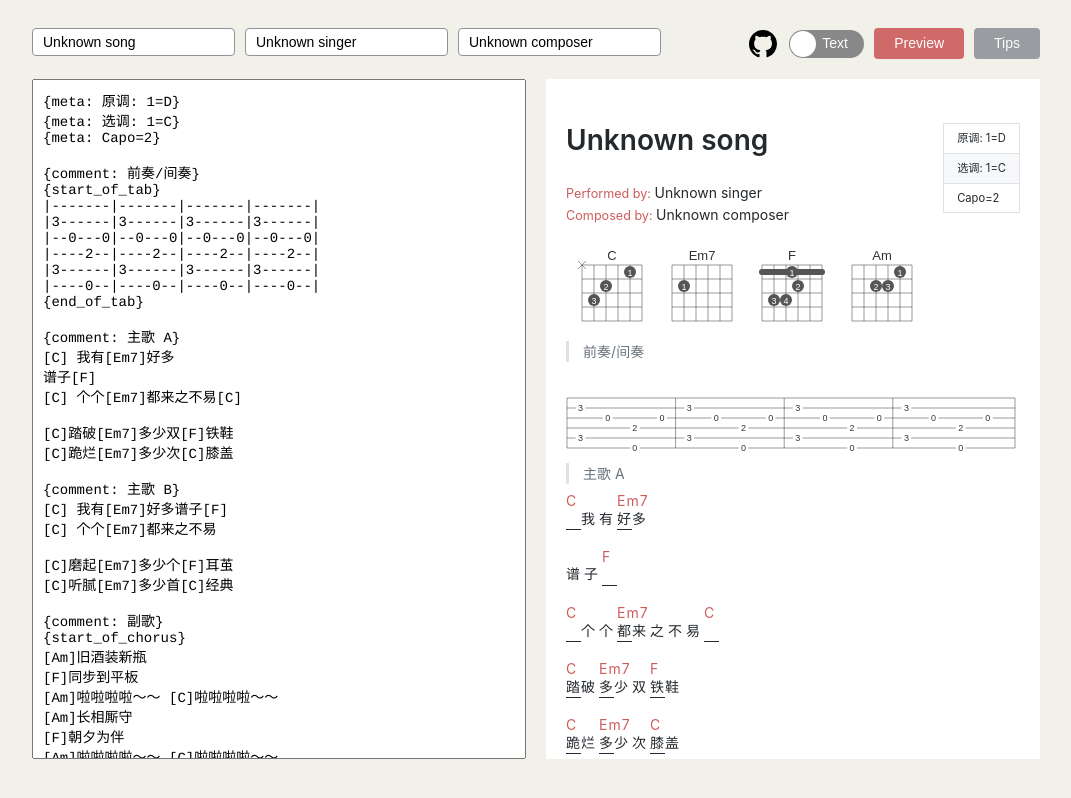
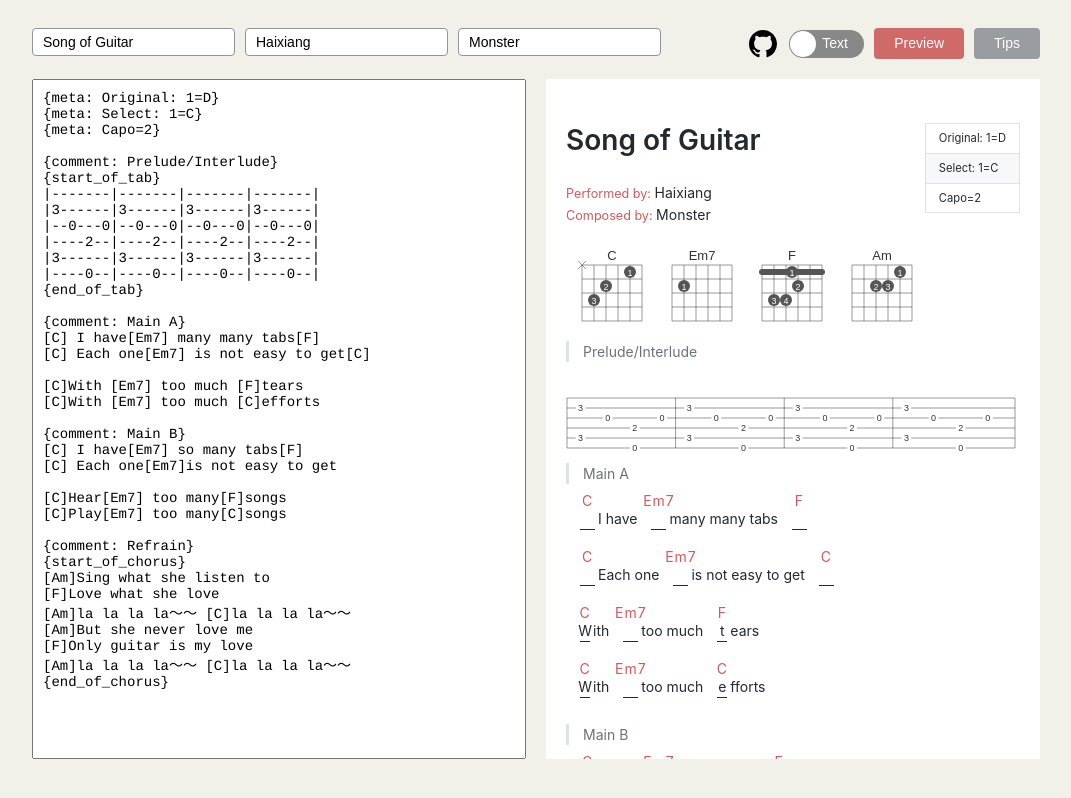
Before and after one commit to haixiangyan/guitar-tabs-editor, a React (Create React App) app: page / in a window 1280 px wide. Shown: the whole page, without its empty margins (104-1175 px from the left). Built offline with nearby package versions, Linux system fonts and the light colour scheme.

Commit message:
Update styles

```diff
--- a/src/assets/dataSource/editor.js
+++ b/src/assets/dataSource/editor.js
@@ -1,9 +1,9 @@
 export default {
-  content: `{meta: 原调: 1=D}
-{meta: 选调: 1=C}
+  content: `{meta: Original: 1=D}
+{meta: Select: 1=C}
 {meta: Capo=2}
 
-{comment: 前奏/间奏}
+{comment: Prelude/Interlude}
 {start_of_tab}
 |-------|-------|-------|-------|
 |3------|3------|3------|3------|
@@ -13,28 +13,27 @@ export default {
 |----0--|----0--|----0--|----0--|
 {end_of_tab}
 
-{comment: 主歌 A}
-[C] 我有[Em7]好多
-谱子[F]
-[C] 个个[Em7]都来之不易[C]
+{comment: Main A}
+[C] I have[Em7] many many tabs[F]
+[C] Each one[Em7] is not easy to get[C]
 
-[C]踏破[Em7]多少双[F]铁鞋
-[C]跪烂[Em7]多少次[C]膝盖
+[C]With [Em7] too much [F]tears
+[C]With [Em7] too much [C]efforts
 
-{comment: 主歌 B}
-[C] 我有[Em7]好多谱子[F]
-[C] 个个[Em7]都来之不易
+{comment: Main B}
+[C] I have[Em7] so many tabs[F]
+[C] Each one[Em7]is not easy to get
 
-[C]磨起[Em7]多少个[F]耳茧
-[C]听腻[Em7]多少首[C]经典
+[C]Hear[Em7] too many[F]songs
+[C]Play[Em7] too many[C]songs
 
-{comment: 副歌}
+{comment: Refrain}
 {start_of_chorus}
-[Am]旧酒装新瓶
-[F]同步到平板
-[Am]啦啦啦啦～～ [C]啦啦啦啦～～
-[Am]长相厮守
-[F]朝夕为伴
-[Am]啦啦啦啦～～ [C]啦啦啦啦～～
+[Am]Sing what she listen to
+[F]Love what she love
+[Am]la la la la～～ [C]la la la la～～
+[Am]But she never love me
+[F]Only guitar is my love
+[Am]la la la la～～ [C]la la la la～～
 {end_of_chorus}`
 }
--- a/src/components/Previewer/Body/Lyrics/styles.css
+++ b/src/components/Previewer/Body/Lyrics/styles.css
@@ -1,11 +1,6 @@
 .ge-lyrics {
   display: inline-flex;
   align-items: center;
-}
-
-.ge-lyrics span,
-.ge-lyrics p {
-  letter-spacing: 4px;
 }
 
 .ge-lyrics .ge-chord-item {
@@ -17,7 +12,10 @@
 /* Anchor for each character */
 .ge-lyrics .ge-anchor {
   position: relative;
-  display: inline-block;
+  margin-left: 1em;
+  margin-right: 3px;
+  display: inline-flex;
+  justify-content: center;
   height: 25px;
   line-height: 2em;
   border-bottom: 1px solid #24292e;
--- a/src/pages/Home.jsx
+++ b/src/pages/Home.jsx
@@ -17,9 +17,9 @@ class Home extends Component {
   state = {
     // Basic information of this song
     headerForm: {
-      song: 'Unknown song',
-      singer: 'Unknown singer',
-      composer: 'Unknown composer',
+      song: 'Song of Guitar',
+      singer: 'Haixiang',
+      composer: 'Monster',
       isEmbedChord: false
     },
     // Editor content
```
Also changed, not shown: 1 other file (tests, documents, lock files or other folders).
